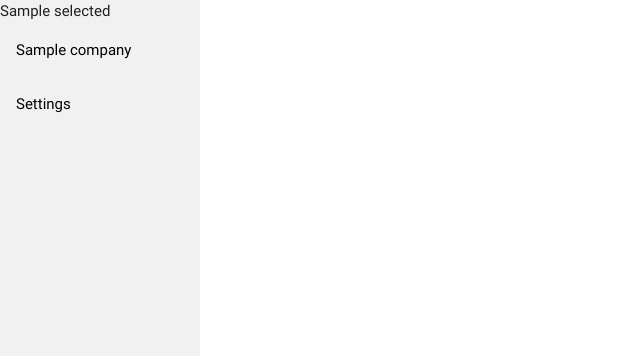
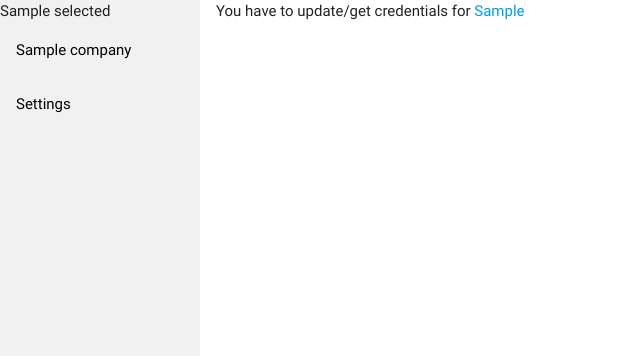
Before and after one commit to bruce-rhinodispatch/checker_kpi, a Django app: template templates/settings.html in a window 1280 px wide. Shown: the part 64-420 px from the top of the page, without its empty margins (0-640 px from the left). Run offline with Django 3.2, Linux system fonts and the light colour scheme; a user stored in the database is signed in; tables that the repository leaves empty hold one stand-in row (values such as "Sample post"); the template is opened without the code that fills it: values that come from a table or form of the project are taken from there, most other values are stand-ins (such as "Sample title", 1, 10 or a date in 2020); some libraries are stand-ins or nearby versions.

Commit message:
Update settings.html

```diff
--- a/templates/settings.html
+++ b/templates/settings.html
@@ -1,4 +1,10 @@
 {% extends 'base.html' %}
+{% load static %}
 {% block content %}
 
+{% if redirect_for %}
+    <p> You have to update/get credentials for <a href="{% url 'set_creds' %}">{{ redirect_for }}</a></p>
+
+{% endif %}
+
 {% endblock %}
```
